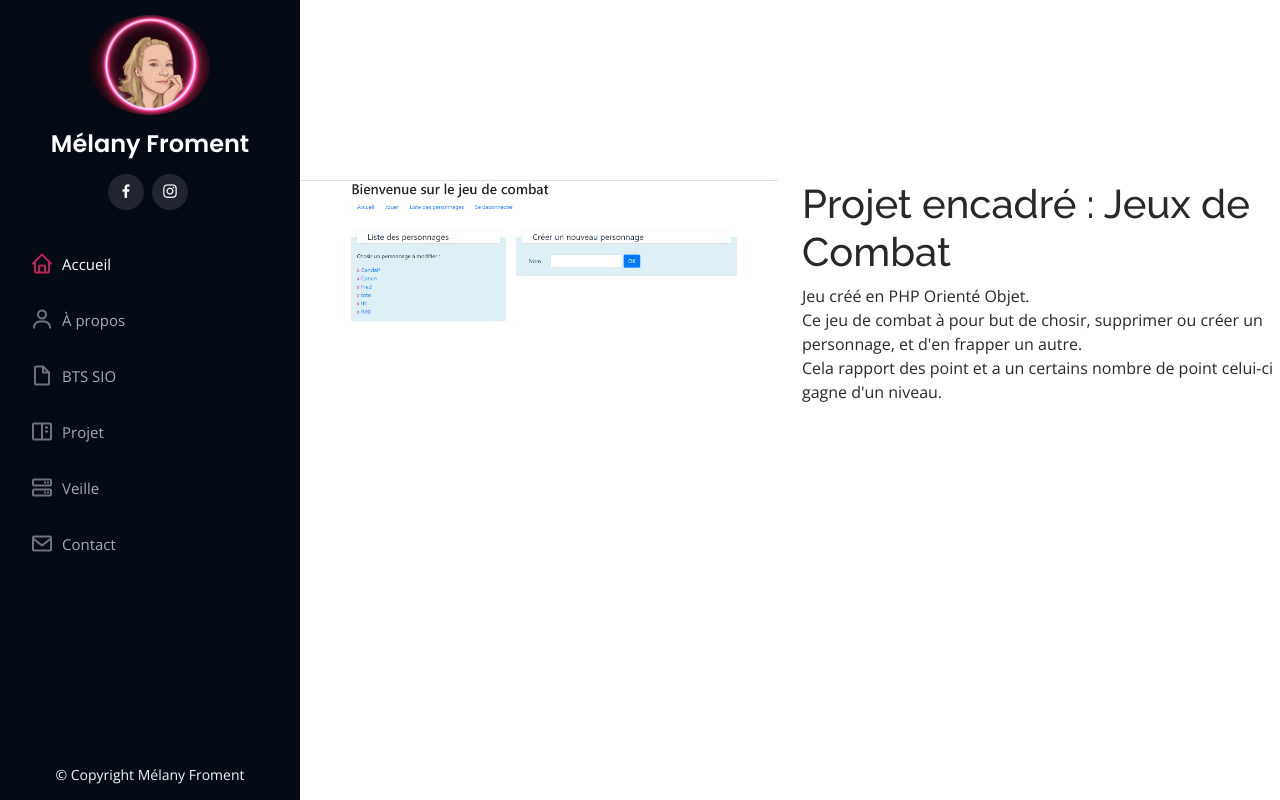
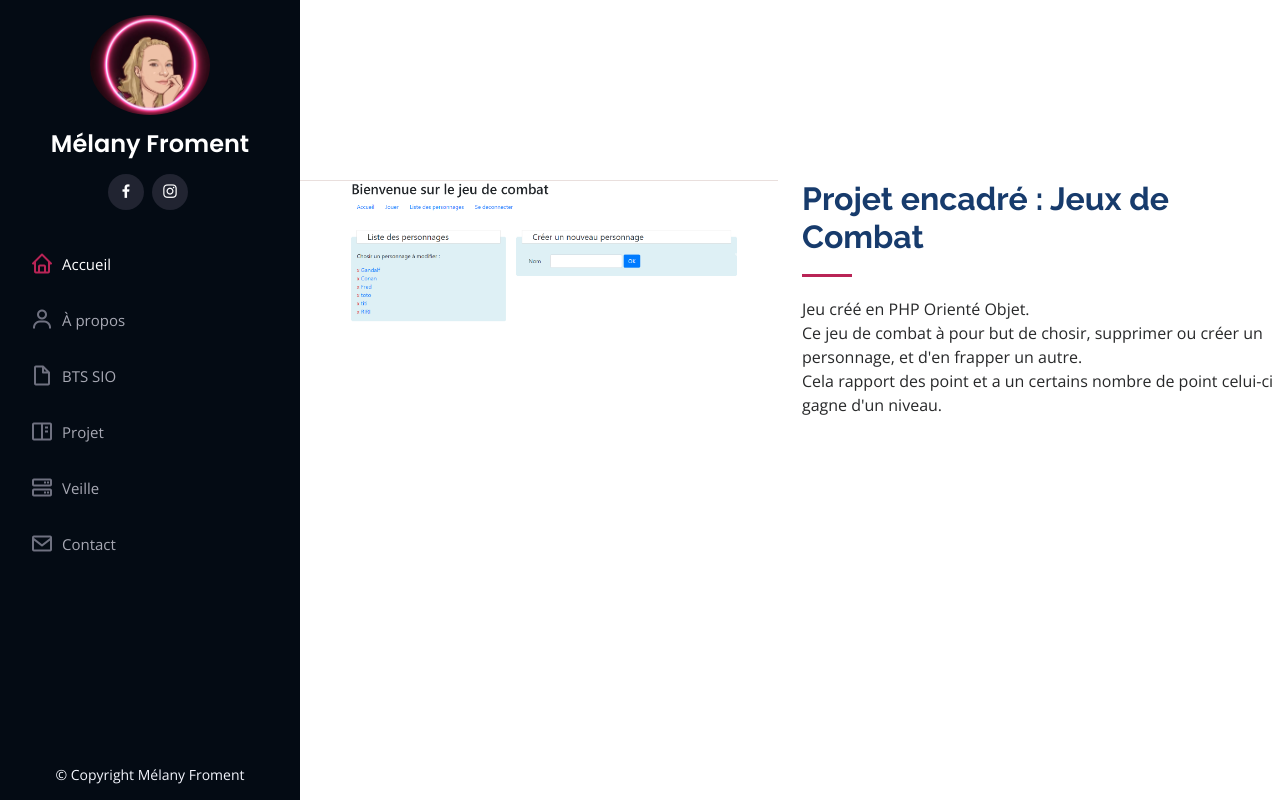
Before and after one commit to MelanyFroment/portfolio, a PHP site: page /BTS-2021-2022/jeux_combat.php in a window 1280 px wide. Run offline with PHP 8.4, Linux system fonts and the light colour scheme.

Commit message:
html to php corriger

```diff
--- a/jeux_combat.php
+++ b/jeux_combat.php
@@ -81,8 +81,8 @@
                             </button>
                         </div>
                     </div>
-                    <div class="col-sm-6">
-                        <h1>Projet encadré : Jeux de Combat</h1>
+                    <div class="col-sm-6 section-title">
+                        <h2>Projet encadré : Jeux de Combat</h2>
                         <p>
                             Jeu créé en PHP Orienté Objet.<br/>
                             Ce jeu de combat à pour but de chosir, supprimer ou créer un personnage, et d'en frapper un autre. <br/>
```
